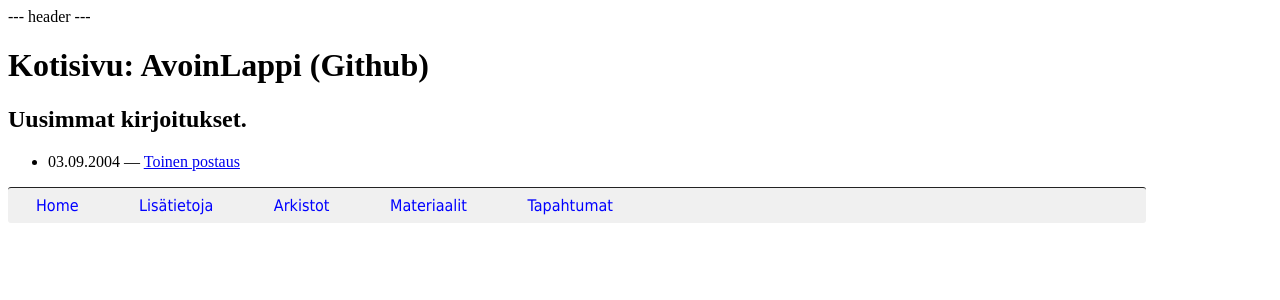
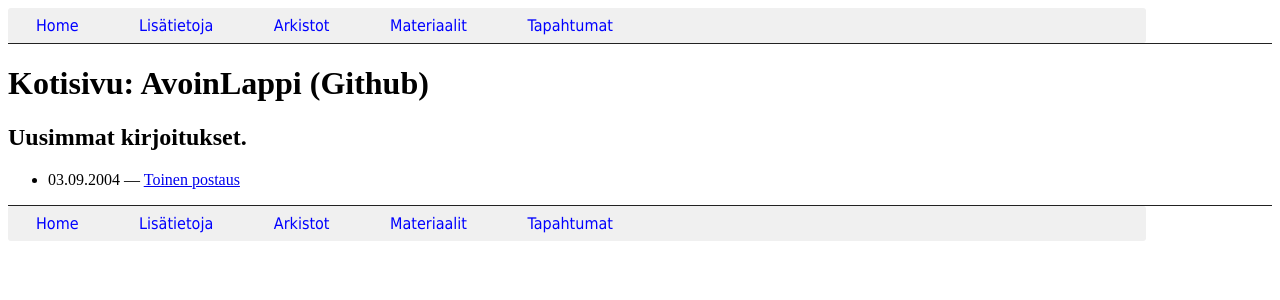
Before and after one commit to AvoinLappi/avoinlappi.github.io, a Jekyll site: the page built from index.html, in a window 1280 px wide. Shown: the top 300 px of the page. Built offline with Jekyll 4.4.1, drawn with Linux system fonts in a browser that asks for light colours.

Commit message:
Using nav-class for header and footer navigation menus

```diff
--- a/_includes/footer.html
+++ b/_includes/footer.html
@@ -1,5 +1,6 @@
 
 <div class="footer">
+  <div class="nav">
     <ul>
       <li><a href="/" title="Home">Home</a></li>
       <li><a href="/about.html" title="Lisätitetoja">Lisätietoja</a></li>
@@ -8,3 +9,4 @@
       <li><a href="/events.html" title="Tapahtumat">Tapahtumat</a></li>
     </ul>
   </div>
+</div>
--- a/_includes/header.html
+++ b/_includes/header.html
@@ -1,3 +1,12 @@
-<div>
---- header ---
+
+<div class="header">
+  <div class="nav">
+    <ul>
+      <li><a href="/" title="Home">Home</a></li>
+      <li><a href="/about.html" title="Lisätitetoja">Lisätietoja</a></li>
+      <li><a href="/archive.html" title="Arkistot">Arkistot</a></li>
+      <li><a href="/materials.html" title="Materiaalit">Materiaalit</a></li>
+      <li><a href="/events.html" title="Tapahtumat">Tapahtumat</a></li>
+    </ul>
+  </div>
 </div>
--- a/css/style.css
+++ b/css/style.css
@@ -6,9 +6,15 @@
 
 /* Classes */
 
+.header {
+    border-bottom: 1px solid #222;
+}
+
 .footer {
     border-top: 1px solid #222;
+}
 
+.nav {
 /*    width: 550px; */
     width: 90%;
     height: 35px;
@@ -21,24 +27,24 @@
     border-radius: 3px;
 }
 
-.footer ul {
+.nav ul {
     height: auto;
     padding: 8px 0px;
     margin: 0px;
 }
 
-.footer li {
+.nav li {
     display: inline;
     padding: 20px;
 }
 
-.footer a {
+.nav a {
     text-decoration: none;
     color: #00F;
     padding: 8px 8px 8px 8px;
 }
 
-.footer a:hover {
+.nav a:hover {
     color: #f11;
     background-color: #FFF;
 }
```
Lines whose indentation alone changed are shown as unchanged.
